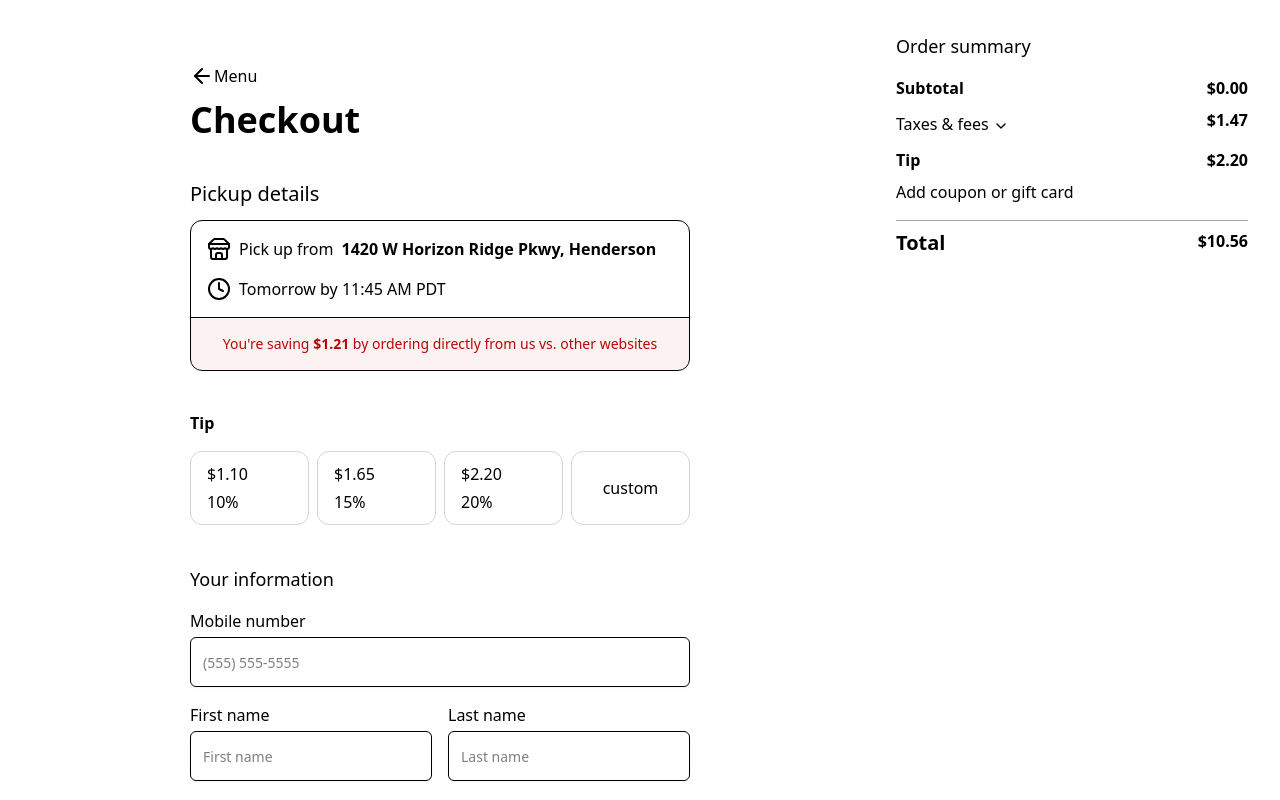
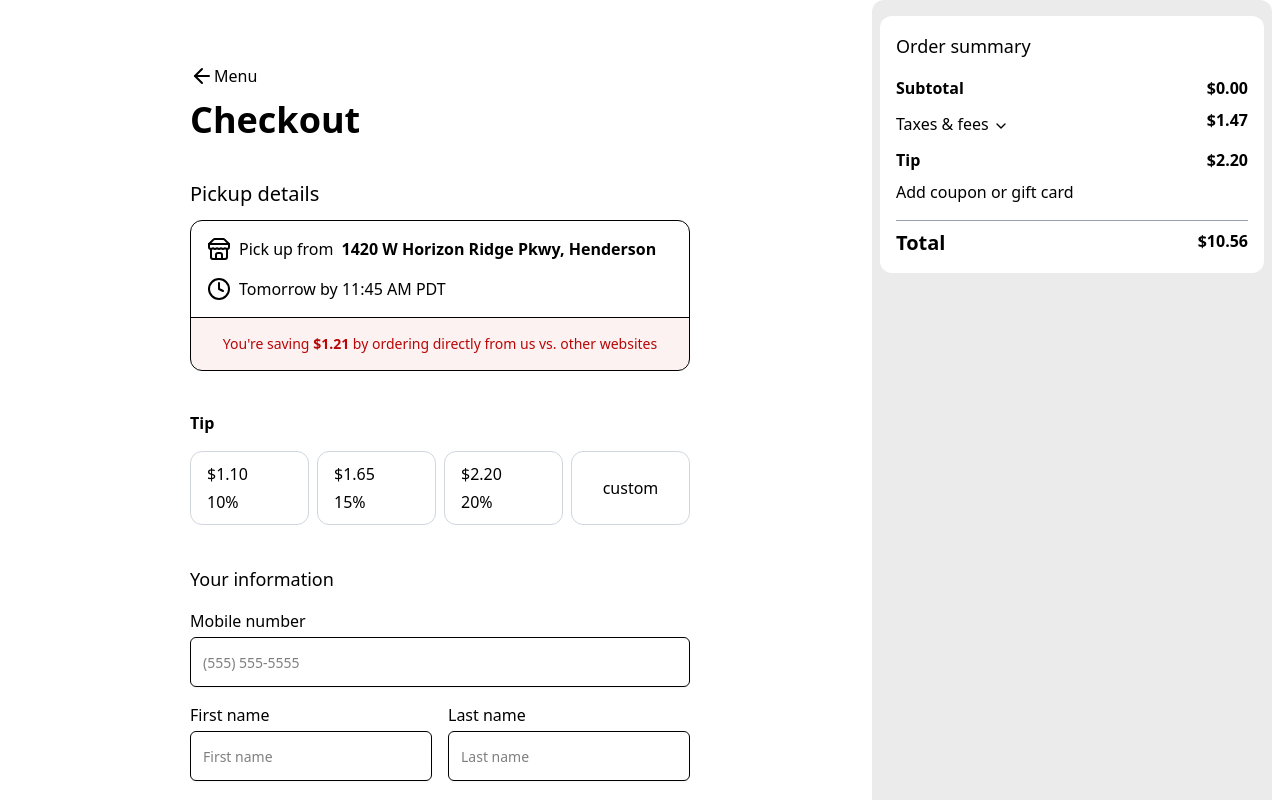
Before and after one commit to Jithin7777/restaurant-app-testing, a Next.js app: page /payment in a window 1280 px wide. Shown: the top 800 px of the page. Built offline with nearby package versions, Linux system fonts and the light colour scheme; a web font is replaced by a local one.

Commit message:
Implement totalCartCount and update cart item display

```diff
--- a/src/app/payment/CartItemsList.tsx
+++ b/src/app/payment/CartItemsList.tsx
@@ -21,7 +21,7 @@ const CartItemsList = () => {
         return (
           <div
             key={`main-${cartItem.item.id}-${index}`}
-            className="flex flex-col gap-4 px-4 py-3"
+            className="flex flex-col gap-4 px-4 py-3 bg-white rounded-xl mt-5"
           >
             {/* Main Item */}
             <div
--- a/src/app/payment/PaymentForm.tsx
+++ b/src/app/payment/PaymentForm.tsx
@@ -25,9 +25,22 @@ import OrderSummaryDrawer from "./OrderSummaryDrawer";
 
 const PaymentForm = () => {
     const { subtotal, cartItems } = useCart();
+
+
+  const totalCartCount = cartItems.reduce((total, cartItem) => {
+    const mainQty = cartItem.quantity;
+    const extrasQty =
+      cartItem.extras?.reduce((eTotal, extra) => eTotal + extra.quantity, 0) ||
+      0;
+    return total + mainQty + extrasQty;
+  }, 0);
+
+
+
   return (
-    <div className="grid bg-transparent px-4 pt-14 pb-20 lg:grid lg:grid-cols-[1fr_25rem] lg:px-2 lg:pt-0 lg:pb-0">
-      <div className="mx-auto flex flex-col gap-8 sm:w-[31.25rem] lg:gap-10 lg:pt-16 lg:pb-20">
+    <div className="grid min-h-screen bg-transparent px-4 pt-14 pb-20 lg:grid lg:grid-cols-[1fr_25rem] lg:px-2 lg:pt-0 lg:pb-0">
+      <div>
+        <div className="mx-auto flex flex-col gap-8 overflow-y-auto sm:w-[31.25rem] lg:gap-10 lg:pt-16 lg:pb-20">
           <div className="flex flex-col gap-3">
             <a href="/menu">
               <span className="flex flex-row items-center">
@@ -90,8 +103,8 @@ const PaymentForm = () => {
 
                         <span className="flex grow items-center justify-between">
                           <span className="text-mercury-ui-text-base text-mercury-ui-primary font-mercury-ui-secondary">
-                          {cartItems.length}{" "}
-                          {cartItems.length === 1 ? "item" : "items"}
+                            {totalCartCount}{" "}
+                            {totalCartCount === 1 ? "item" : "items"}
                           </span>
                           <span className="text-mercury-ui-text-base text-mercury-ui-primary font-mercury-ui-secondary flex gap-2">
                             ${subtotal}
@@ -173,7 +186,11 @@ const PaymentForm = () => {
                   <Label>First name</Label>
                 </div>
                 <div className="relative">
-                <Input type="text" placeholder="First name" className="py-6" />
+                  <Input
+                    type="text"
+                    placeholder="First name"
+                    className="py-6"
+                  />
                 </div>
                 <span></span>
               </div>
@@ -270,10 +287,10 @@ const PaymentForm = () => {
             </div>
             <p className="text-sm leading-4">
               By signing up, you agree to receive email marketing communications
-            from Metro Pizza and our technology partner Owner.com and consent to
-            our <a href="">Terms & Policies</a>. You may receive email or SMS
-            notifications from us for order updates and account access and can
-            opt out any time.
+              from Metro Pizza and our technology partner Owner.com and consent
+              to our <a href="">Terms & Policies</a>. You may receive email or
+              SMS notifications from us for order updates and account access and
+              can opt out any time.
             </p>
 
             <div className="flex flex-col gap-4">
@@ -329,10 +346,11 @@ const PaymentForm = () => {
             </div>
           </section>
         </div>
+      </div>
 
-      <div className="hidden h-auto lg:block lg:py-2">
+      <div className="hidden h-auto rounded-xl bg-[rgb(235,235,236)] lg:block lg:py-2">
         <div className="sticky top-2 flex min-h-[calc(100vh-1rem)] flex-col gap-2 overflow-clip p-2">
-          <section className="flex flex-col gap-4 overflow-clip p-4">
+          <section className="flex flex-col gap-4 overflow-clip rounded-xl bg-white p-4">
             <h2 className="text-lg">Order summary</h2>
             <div className="flex flex-col gap-2">
               <div className="flex flex-col gap-2">
```
Lines whose indentation alone changed are shown as unchanged.
